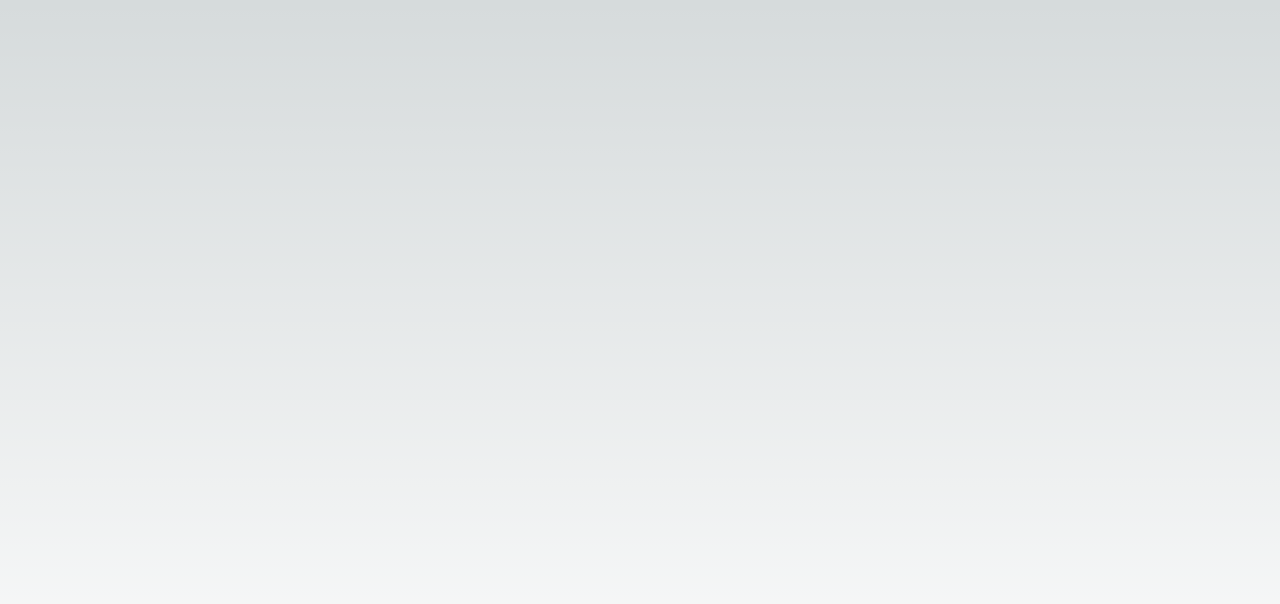
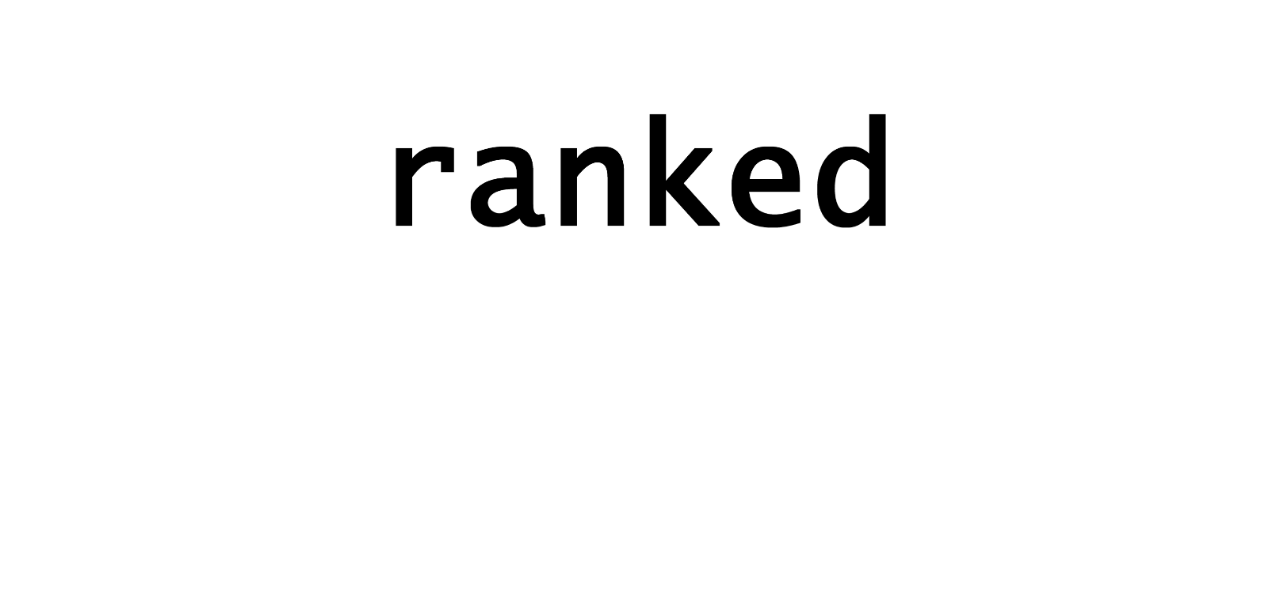
Before and after one commit to TanishKhadse/wildfire, a Next.js app in the folder ranked/: page / in a window 1280 px wide. Shown: the top 604 px of the page. Built offline with nearby package versions, Linux system fonts and the light colour scheme.

Commit message:
added front page logo

```diff
--- a/ranked/app/globals.css
+++ b/ranked/app/globals.css
@@ -25,3 +25,7 @@ body {
     )
     rgb(var(--background-start-rgb));
 }
+
+main {
+  background: white;
+}
--- a/ranked/app/page.tsx
+++ b/ranked/app/page.tsx
@@ -3,9 +3,12 @@ import Image from 'next/image'
 export default function Home() {
   return (
     <main className="flex min-h-screen flex-col items-center justify-between p-24">
-
-
-
+      <Image
+        src="/rankedlogo.png"
+        width={500}
+        height={500}
+        alt="Picture of the author"
+      />
     </main>
   )
 }
--- a/ranked/package.json
+++ b/ranked/package.json
@@ -21,5 +21,8 @@
     "react-dom": "18.2.0",
     "tailwindcss": "3.3.2",
     "typescript": "5.0.4"
+  },
+  "devDependencies": {
+    "file-loader": "^6.2.0"
   }
 }
```
Also changed, not shown: ranked/public/rankedlogo.png (added), 1 other file (tests, documents, lock files or other folders).
